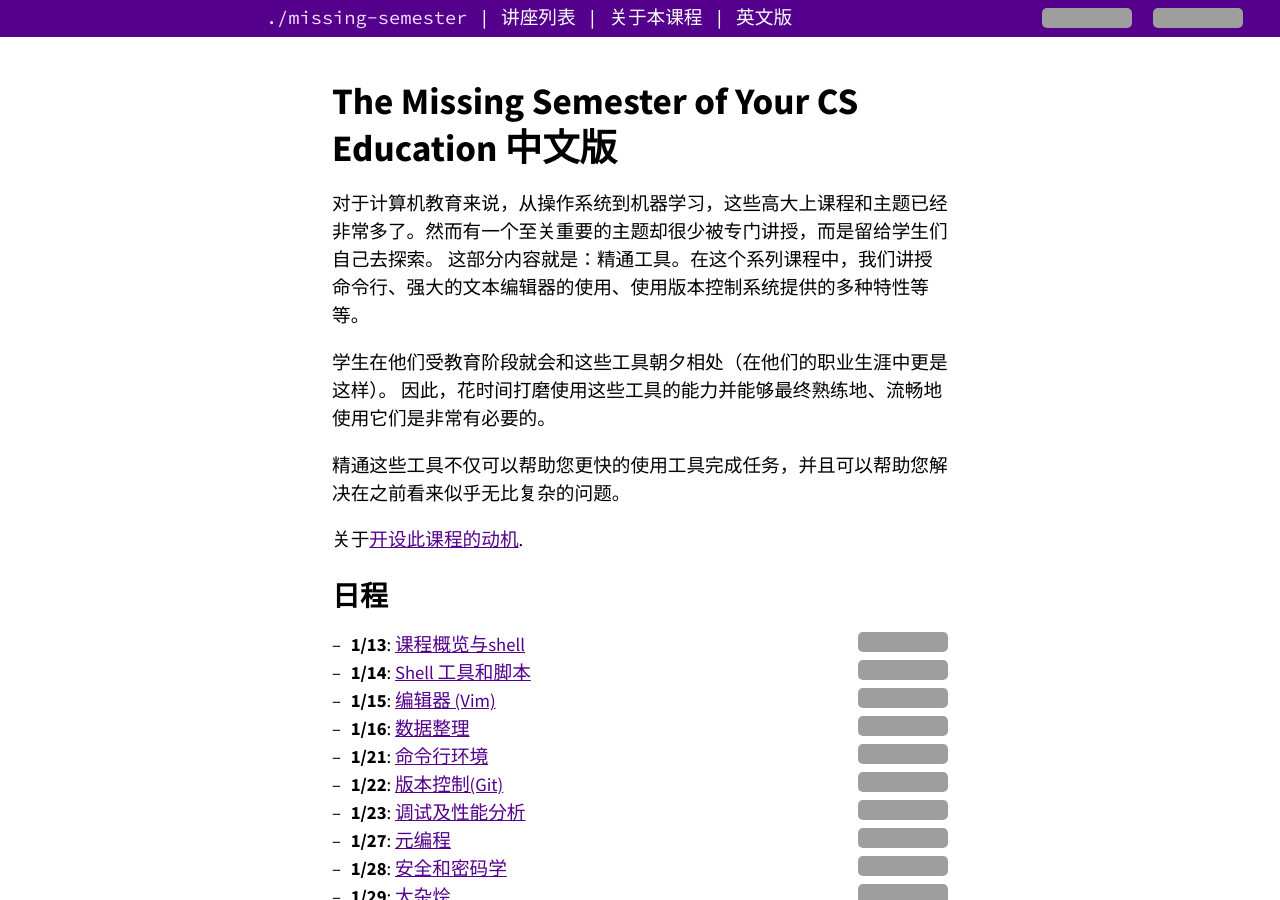
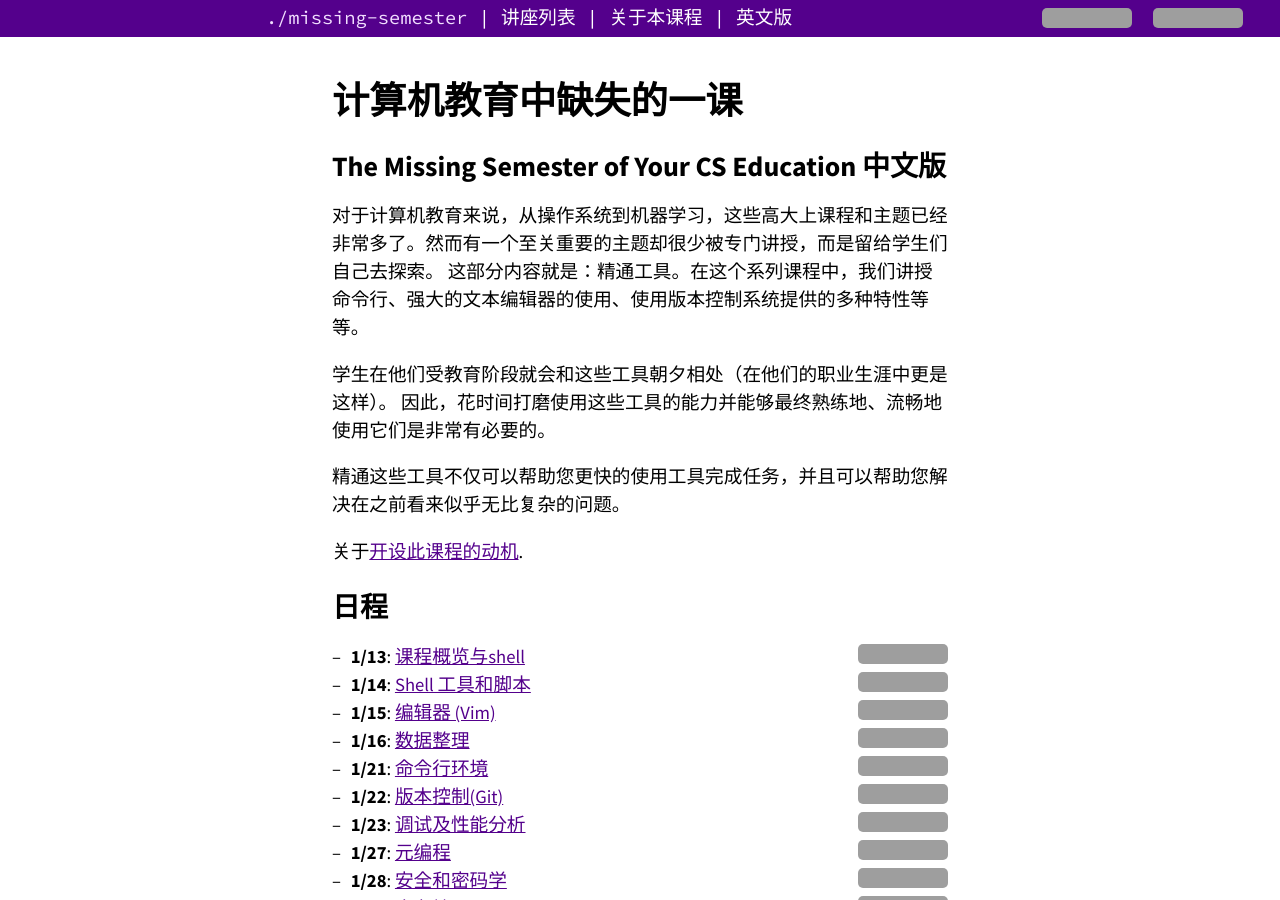
Before and after one commit to missing-semester-cn/missing-semester-cn.github.io, a Jekyll site: the page built from index.md, in a window 1280 px wide and 900 px high, cut to the strip 0-900 px from the top of the window. Built offline with Jekyll 4.4.1, drawn with Linux system fonts in a browser that asks for light colours; grey boxes are pictures that could not be loaded.

Commit message:
Update index.md

```diff
--- a/index.md
+++ b/index.md
@@ -1,10 +1,9 @@
 ---
 layout: page
-title: The Missing Semester of Your CS Education 中文版
+title: 计算机教育中缺失的一课
 ---
 
-
-
+# The Missing Semester of Your CS Education 中文版
 
 对于计算机教育来说，从操作系统到机器学习，这些高大上课程和主题已经非常多了。然而有一个至关重要的主题却很少被专门讲授，而是留给学生们自己去探索。
 这部分内容就是：精通工具。在这个系列课程中，我们讲授命令行、强大的文本编辑器的使用、使用版本控制系统提供的多种特性等等。
```
